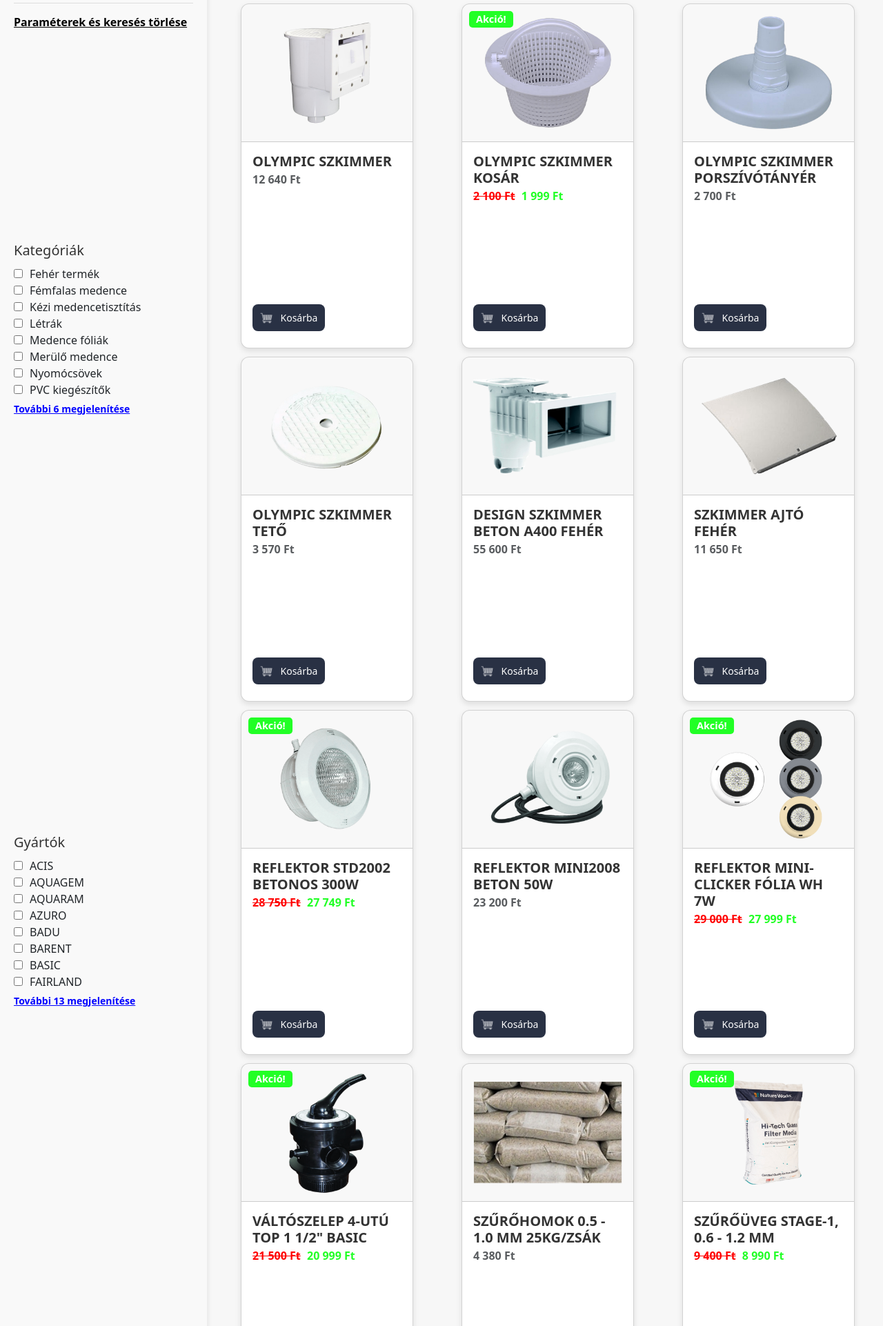
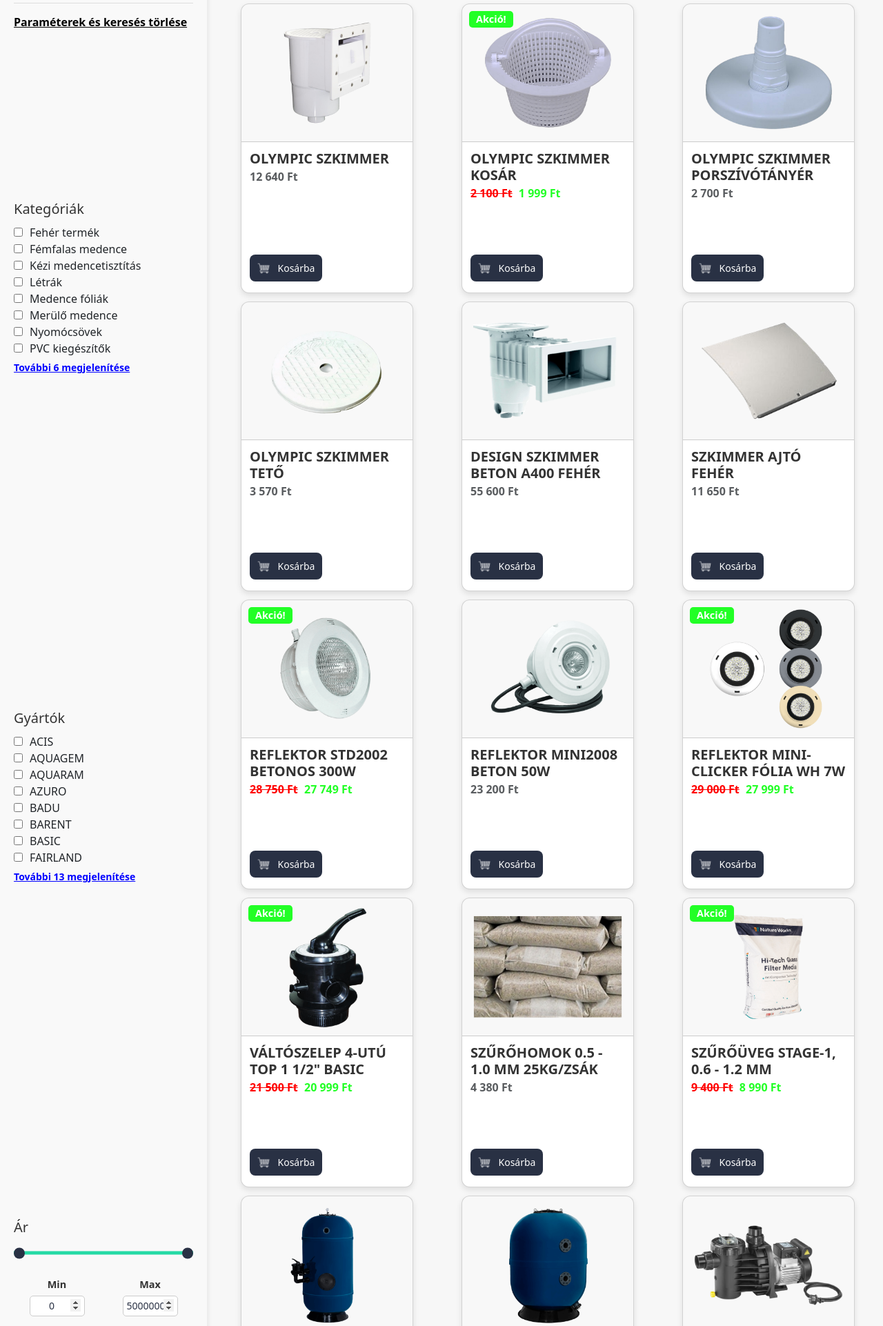
Before and after one commit to SzKaresz/PoolPalace, a PHP site: page /PoolPalace/php/termekek.php in a window 1280 px wide. Shown: the part 135-2057 px from the top of the page at 69% size. Run offline with PHP 8.4, Linux system fonts and the light colour scheme; data comes from the database, SQL or seed files in the repository; data that the repository does not hold is empty; some libraries are stand-ins or nearby versions.

Commit message:
kosárba gomb vertikális finomítása

```diff
--- a/files/css/termekek.css
+++ b/files/css/termekek.css
@@ -220,7 +220,7 @@
 
 /* Kártyák */
 .card {
-    height: 500px;
+    height: 420px;
     width: 250px;
     background-color: #fff;
     border-radius: 12px;
@@ -261,7 +261,8 @@
 }
 
 .card-body {
-    padding: 16px;
+    padding: 12px;
+    padding-bottom: 16px;
     display: flex;
     flex-direction: column;
     gap: 5px;
@@ -948,14 +949,6 @@
     transform: none;
 }
 
-.cart-button-container {
-    margin-top: auto;
-    display: flex;
-    justify-content: space-between;
-    align-items: center;
-    gap: 10px;
-}
-
 .add-to-cart {
     display: inline-flex !important;
     align-items: center !important;
@@ -1016,3 +1009,15 @@
     margin-right: 6px;
     vertical-align: middle;
 }
+
+.cart-button-container {
+    margin-top: auto;
+    display: grid;
+    grid-template-columns: 1fr auto;
+    align-items: center;
+    width: 100%;
+}
+
+.add-to-cart {
+    margin-right: 12px;
+}
--- a/files/js/termekek.js
+++ b/files/js/termekek.js
@@ -1040,18 +1040,8 @@
         quantityControl.appendChild(quantityInput);
         quantityControl.appendChild(plusButton);
 
-        // Kosár gomb és számláló együtt
-        // Kosár gomb és számláló külön-külön
-        let kosarbaWrapper = document.createElement("div");
-        kosarbaWrapper.classList.add("text-center", "mb-2"); // Középre igazítás, kis alsó margó
-        kosarbaWrapper.appendChild(cartButton);
-
-        let quantityWrapper = document.createElement("div");
-        quantityWrapper.classList.add("text-center"); // Középre igazítás
-        quantityWrapper.appendChild(quantityControl);
-
-        cartButtonContainer.appendChild(kosarbaWrapper);
-        cartButtonContainer.appendChild(quantityWrapper);
+        cartButtonContainer.appendChild(cartButton);
+        cartButtonContainer.appendChild(quantityControl);
 
         cardBody.appendChild(cardTitle);
         cardBody.appendChild(cardPrice);
```
